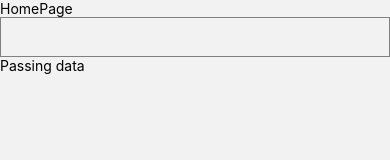
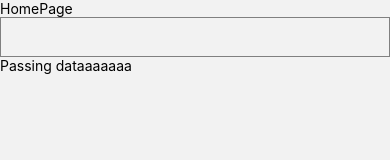
Before and after one commit to KimmNT/ccGloves, a React Native app: screen /Home in a window 390 px wide. Shown: the top 160 px of the page. Built offline with nearby package versions, Linux system fonts and the light colour scheme.

Commit message:
adding text on detailpage

```diff
--- a/src/components/DetailPage.js
+++ b/src/components/DetailPage.js
@@ -7,6 +7,7 @@ export default function DetailPage({ navigation, route }) {
   return (
     <View>
       <Text>{name}</Text>
+      <Text>OKELA</Text>
     </View>
   );
 }
--- a/src/components/HomePage.js
+++ b/src/components/HomePage.js
@@ -21,7 +21,7 @@ export default function HomePage({ navigation }) {
       <TouchableOpacity
         onPress={() => navigation.navigate("Detail", { name: input })}
       >
-        <Text>Passing data</Text>
+        <Text>Passing dataaaaaaa</Text>
       </TouchableOpacity>
     </View>
   );
```
